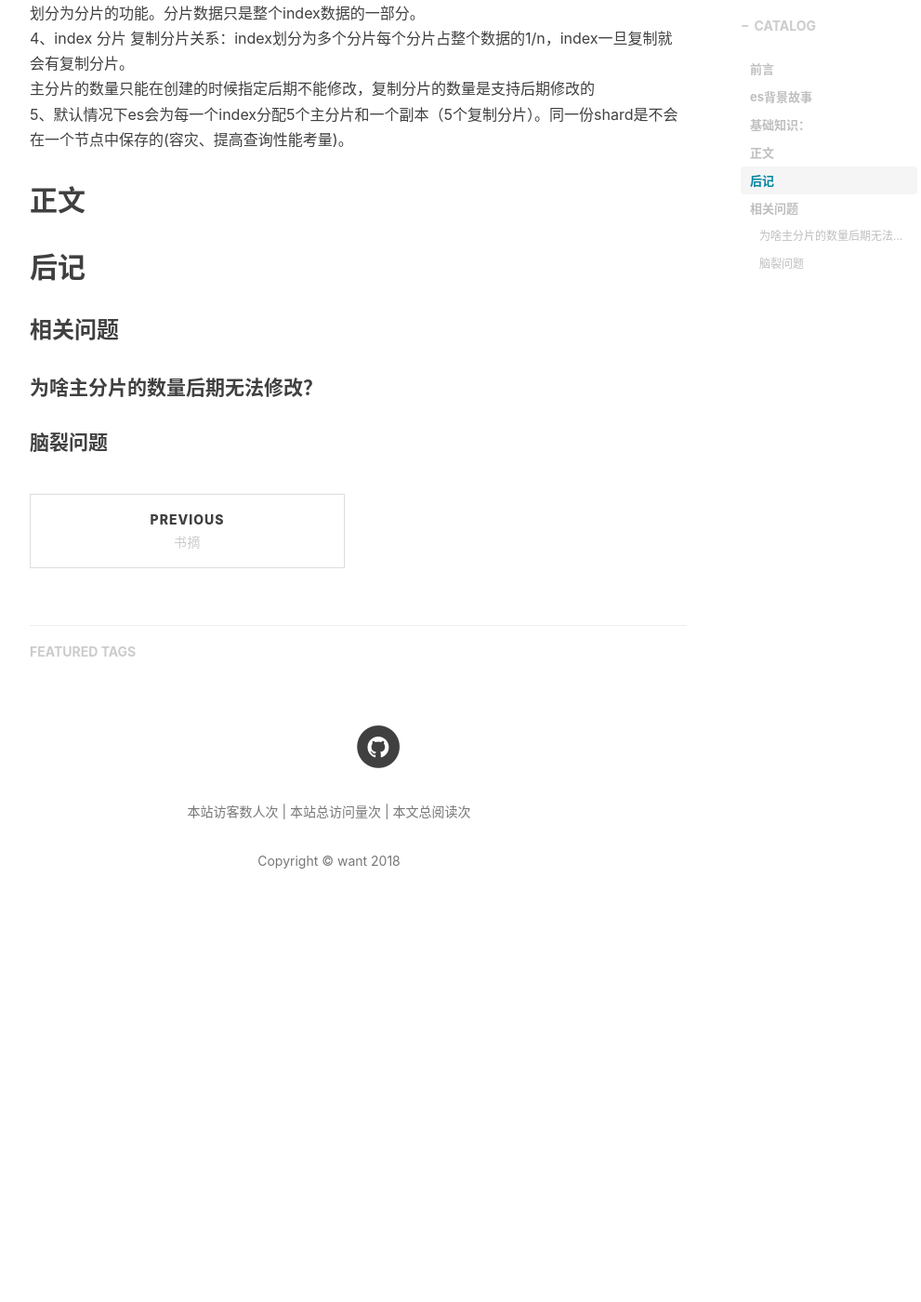
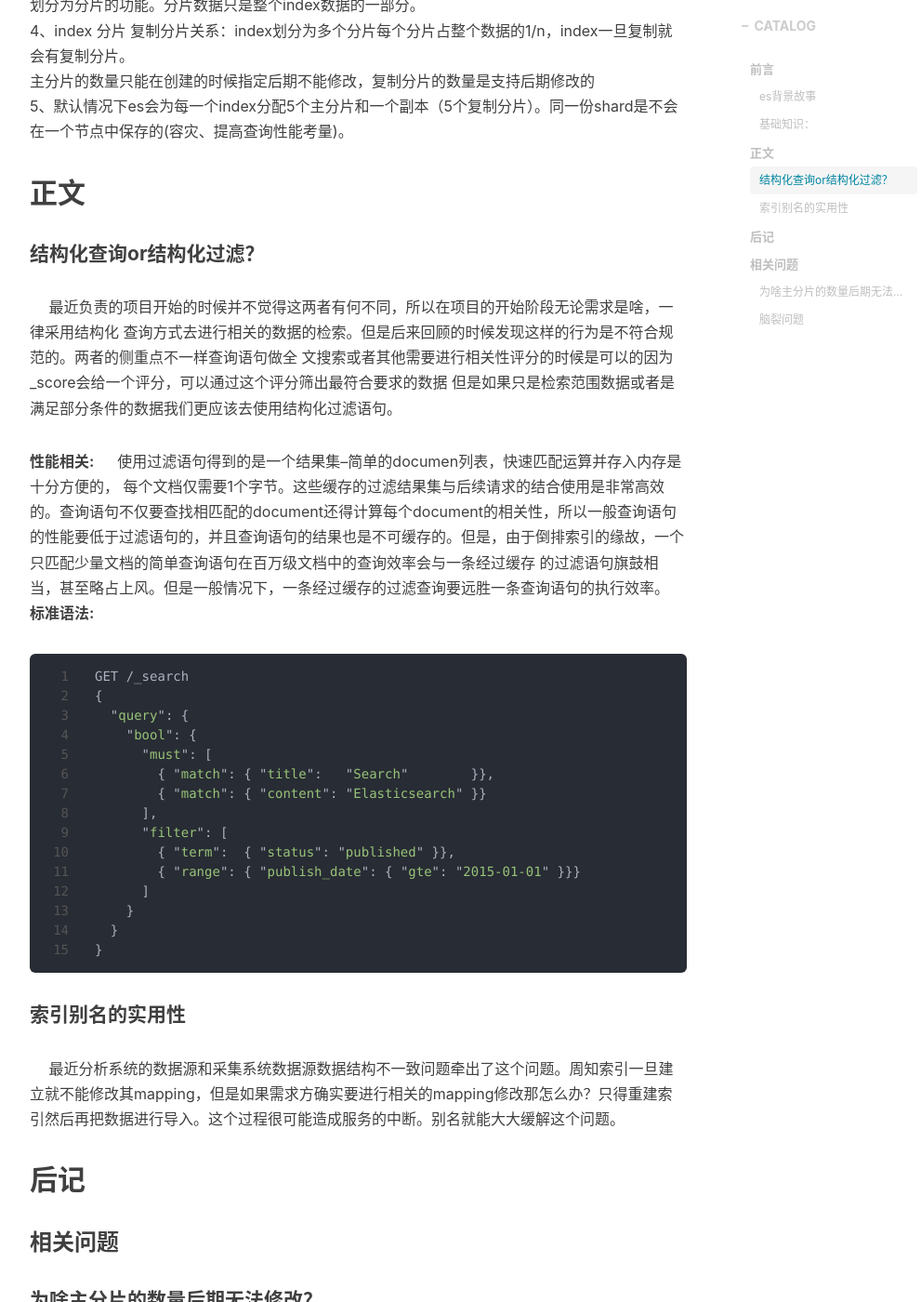
Before and after one commit to WantUzZ/wantuBlog, a Jekyll site: the page built from _posts/2018-10-17-elasticSearchQuery.md, in a window 1280 px wide and 1400 px high, scrolled down 1176 px. Shown: the whole window at 93% size, without its empty margins (233-1224 px from the left). Built offline with Jekyll 4.4.1, drawn with Linux system fonts in a browser that asks for light colours; nearby versions of some CDN libraries; comment, search, counter and statistics services are not loaded; before the commit the page ends 2206 px from its top, so only the background shows below that.

Commit message:
新增内容

````diff
--- a/_posts/2018-10-17-elasticSearchQuery.md
+++ b/_posts/2018-10-17-elasticSearchQuery.md
@@ -12,7 +12,7 @@ tags:
     - 数据分析
 ---
 ## 前言
-### es背景故事
+#### es背景故事
 &ensp;&#8195;多年前，一个叫做Shay Banon的刚结婚不久的失业开发者，由于妻子要去伦敦学习厨师，他便跟着也去了。
 在他找工作的过程中，为了给妻子构建一个食谱的搜索引擎，他开始构建一个早期版本的Lucene。
 直接基于Lucene工作会比较困难，所以Shay开始抽象Lucene代码以便Java程序员可以在应用中添加搜索功能。他发布了他的第一个开源项目，叫做“Compass”。
@@ -21,7 +21,7 @@ tags:
 &ensp;&#8195;第一个公开版本出现在2010年2月，在那之后Elasticsearch已经成为Github上最受欢迎的项目之一，代码贡献者超过300人。
 一家主营Elasticsearch的公司就此成立，他们一边提供商业支持一边开发新功能，不过Elasticsearch将永远开源且对所有人可用。<br>
 &nbsp;&#8195;Shay的妻子依旧等待着她的食谱搜索……
-### 基础知识：
+#### 基础知识：
 1、es本质上是一个分布式文档(document)数据库，允许多台机器协同工作，每台机器可以运行多个es实例。单个es实例称之为节点。一组节点构成一个集群。<br>
 2、index:type = 1:n type:document = 1:n 但是6.x版本只允许每个index包含一个Type。<br>
 3、因为单节点（硬件限制）不可能存储太大的数据量，es提供了将index（一组document的集合）划分为分片的功能。分片数据只是整个index数据的一部分。<br>
@@ -30,6 +30,36 @@ tags:
 5、默认情况下es会为每一个index分配5个主分片和一个副本（5个复制分片）。同一份shard是不会在一个节点中保存的(容灾、提高查询性能考量)。<br>
 
 ## 正文
+#### 结构化查询or结构化过滤？
+&nbsp;&#8195;最近负责的项目开始的时候并不觉得这两者有何不同，所以在项目的开始阶段无论需求是啥，一律采用结构化
+查询方式去进行相关的数据的检索。但是后来回顾的时候发现这样的行为是不符合规范的。两者的侧重点不一样查询语句做全
+文搜索或者其他需要进行相关性评分的时候是可以的因为_score会给一个评分，可以通过这个评分筛出最符合要求的数据
+但是如果只是检索范围数据或者是满足部分条件的数据我们更应该去使用结构化过滤语句。
+
+**性能相关:**
+ &nbsp;&#8195;使用过滤语句得到的是一个结果集--简单的documen列表，快速匹配运算并存入内存是十分方便的， 每个文档仅需要1个字节。这些缓存的过滤结果集与后续请求的结合使用是非常高效的。查询语句不仅要查找相匹配的document还得计算每个document的相关性，所以一般查询语句的性能要低于过滤语句的，并且查询语句的结果也是不可缓存的。但是，由于倒排索引的缘故，一个只匹配少量文档的简单查询语句在百万级文档中的查询效率会与一条经过缓存 的过滤语句旗鼓相当，甚至略占上风。但是一般情况下，一条经过缓存的过滤查询要远胜一条查询语句的执行效率。
+**标准语法:**
+```javascript
+GET /_search
+{
+  "query": {
+    "bool": {
+      "must": [
+        { "match": { "title":   "Search"        }},
+        { "match": { "content": "Elasticsearch" }}
+      ],
+      "filter": [
+        { "term":  { "status": "published" }},
+        { "range": { "publish_date": { "gte": "2015-01-01" }}}
+      ]
+    }
+  }
+}
+```
+
+#### 索引别名的实用性
+&nbsp;&#8195;最近分析系统的数据源和采集系统数据源数据结构不一致问题牵出了这个问题。周知索引一旦建立就不能修改其mapping，但是如果需求方确实要进行相关的mapping修改那怎么办？只得重建索引然后再把数据进行导入。这个过程很可能造成服务的中断。别名就能大大缓解这个问题。<br>
+
 
 ## 后记
 ### 相关问题
````
Also changed, not shown: 3 other files.
